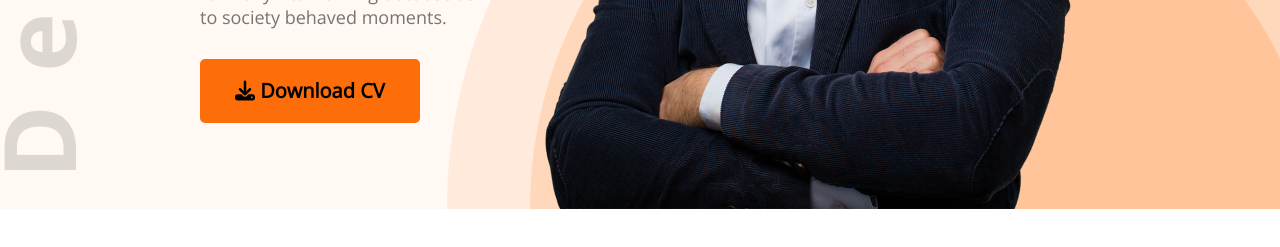
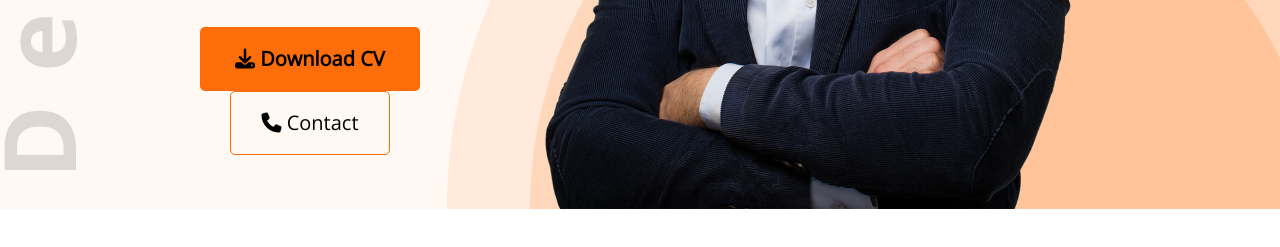
Before and after one commit to Khairulhasan111/developer-portfolio, a plain HTML site: page index.html in a window 1280 px wide. Shown: the part 631-878 px from the top of the page. Drawn offline with nearby package versions, Linux system fonts and the light colour scheme.

Commit message:
font awesome added

```diff
--- a/index.html
+++ b/index.html
@@ -28,6 +28,7 @@
                 <h3 class="banner-title">Marry Hardy</h3>
                 <p class="banner-description">Shot what able cold new see hold.Friendly as an betrayed formerly he. Morning because as to society behaved moments.</p>
                 <button class="btn-primary"><i class="fa-solid fa-download"></i> Download CV</button>
+                <button class="btn-private"><i class="fa-solid fa-phone"></i>  Contact</button>
             </div>
             <img src="images/hardy.png" alt="">
         </div>
--- a/styles/portfolio.css
+++ b/styles/portfolio.css
@@ -13,6 +13,20 @@
     background: #FD6E0A;
     border-radius: 5px;
 
+}
+
+.btn-private {
+
+    width: 160px;
+    height: 64px;
+    border-radius: 5px;
+    font-size: 20px;
+    border: 0;
+    font-family: 'Open Sans';
+    background: #FFF8F3;
+    border-width: 1px;
+    border: 1px solid #FD6E0A;
+    margin-left: 30px;
 }
 
 .header {
@@ -152,7 +166,7 @@ section {
     gap: 24px;
 }
 
-.resume-item{
+.resume-item {
     margin-top: 30px;
     margin-bottom: 30px;
 }
@@ -175,35 +189,38 @@ section {
     color: #757575;
 }
 
-.resume-button{
+.resume-button {
     margin-top: 50px;
     text-align: center;
 }
 
 /* contact styles */
-.contact{
+.contact {
     display: flex;
     gap: 100px;
     background: #FFF8F3;
     padding: 130px 200px;
 
 }
-.contact .section-title{
+
+.contact .section-title {
     text-align: left;
 }
 
 
-.contact input[type="text"], input[type="email"], textarea{
+.contact input[type="text"],
+input[type="email"],
+textarea {
     margin-bottom: 24px;
     border: 0;
     width: 100%;
-    padding:18px 30px;
+    padding: 18px 30px;
 }
 
-input{
+input {
     height: 64px;
 }
 
-.contact a{
+.contact a {
     text-decoration: none;
 }
```
